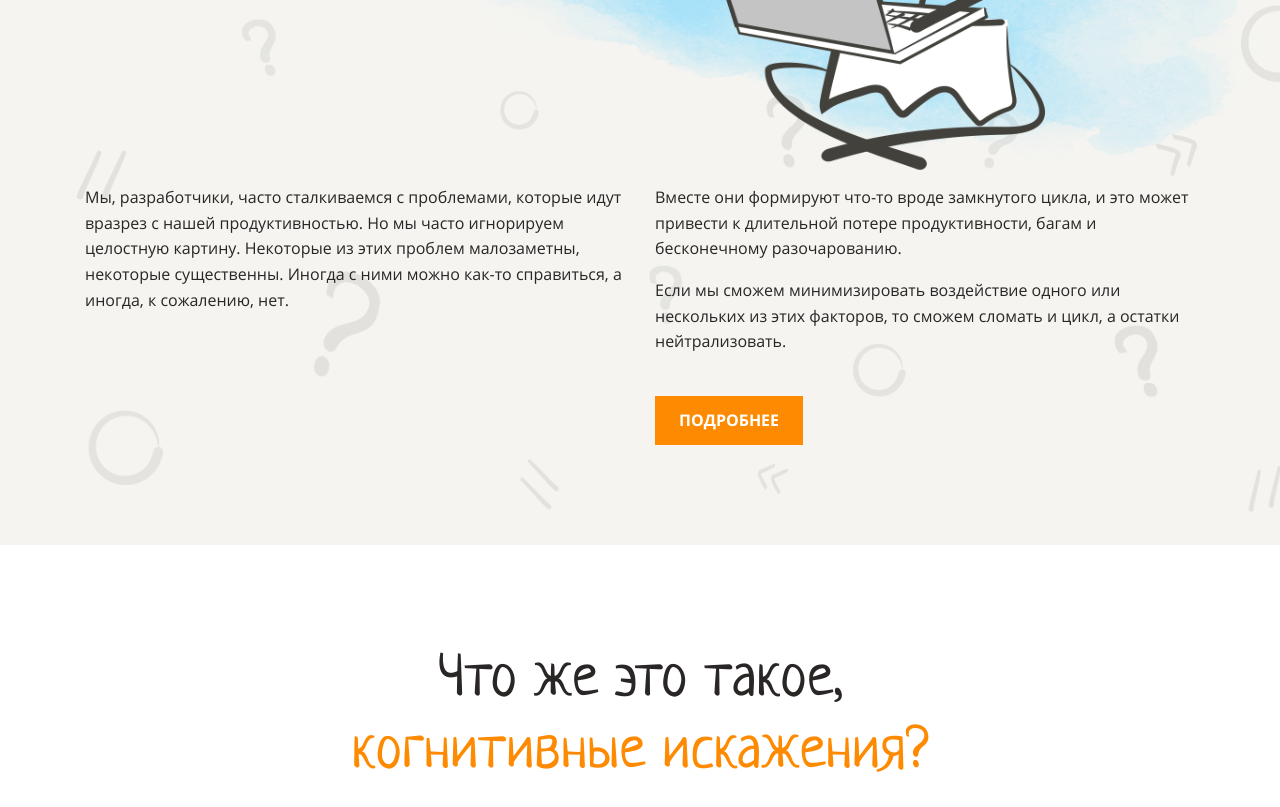
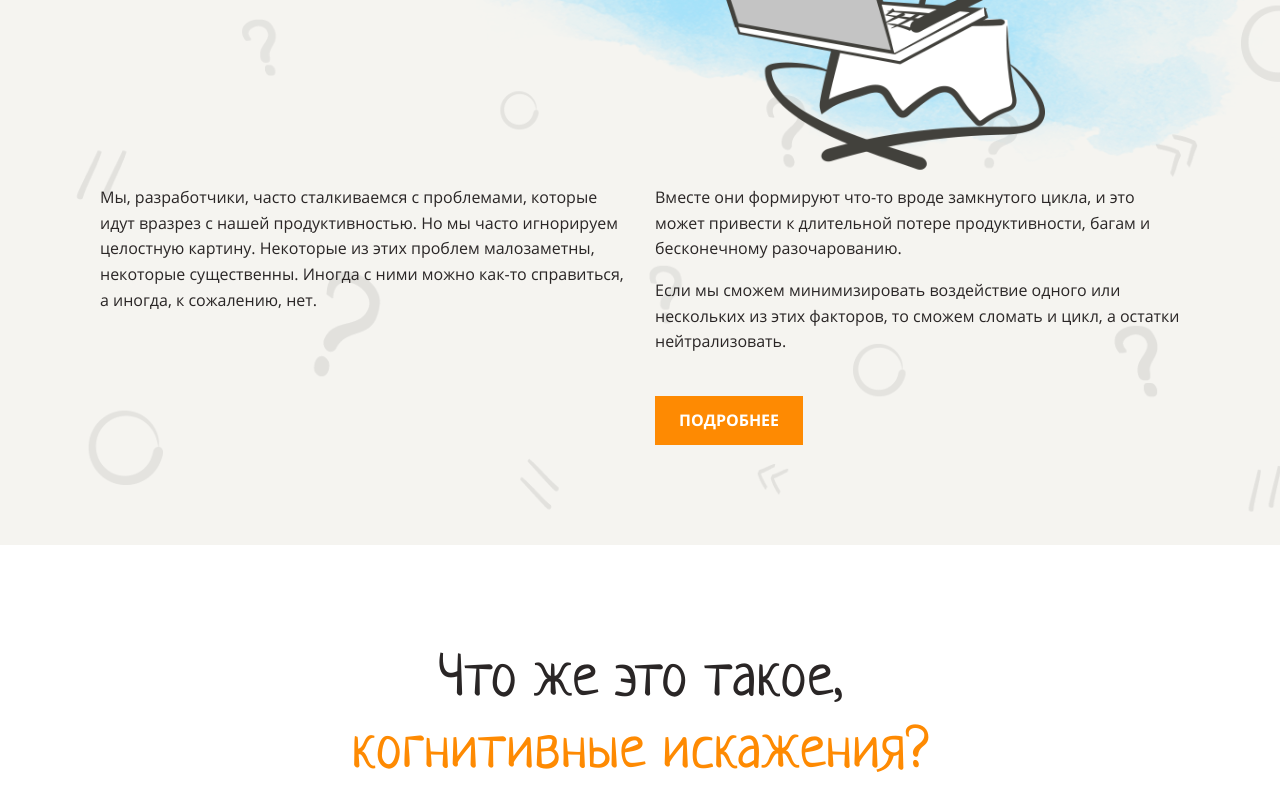
Before and after one commit to ddos-kaz/layout-designer-project-lvl1, a website: page src/index.html in a window 1280 px wide. Shown: the part 370-1177 px from the top of the page. Drawn offline with Linux system fonts and the light colour scheme.

Commit message:
Added padding to container

```diff
--- a/src/styles/style.css
+++ b/src/styles/style.css
@@ -86,7 +86,7 @@ h3,
   max-width: 1110px;
   margin: 0 auto;
 
-  padding: 100px 0;
+  padding: 100px 15px;
 }
 
 .row {
```
